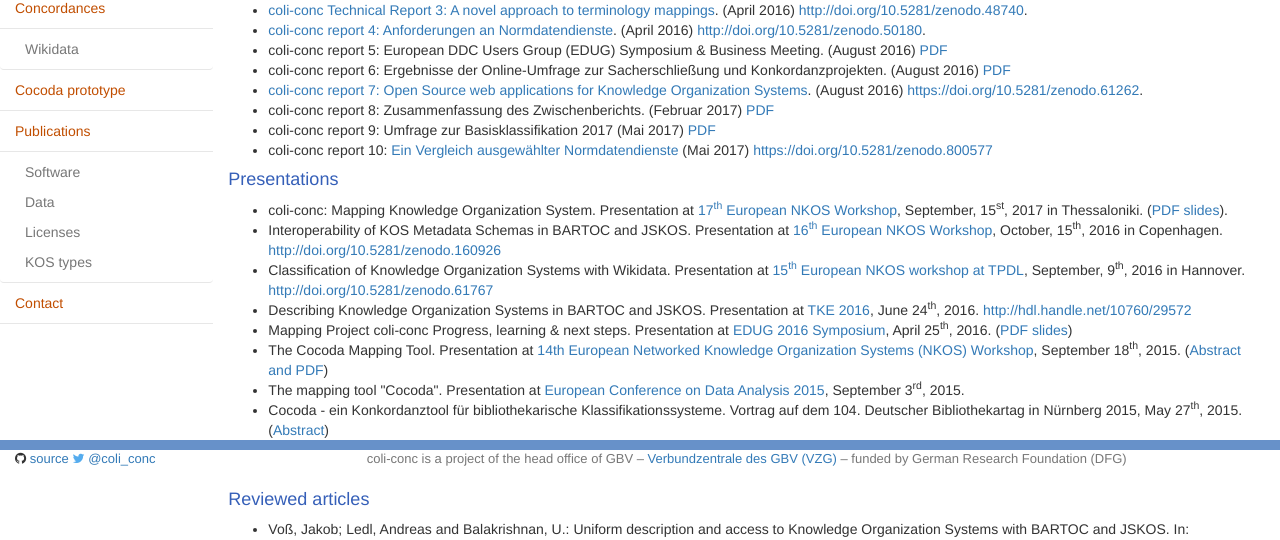
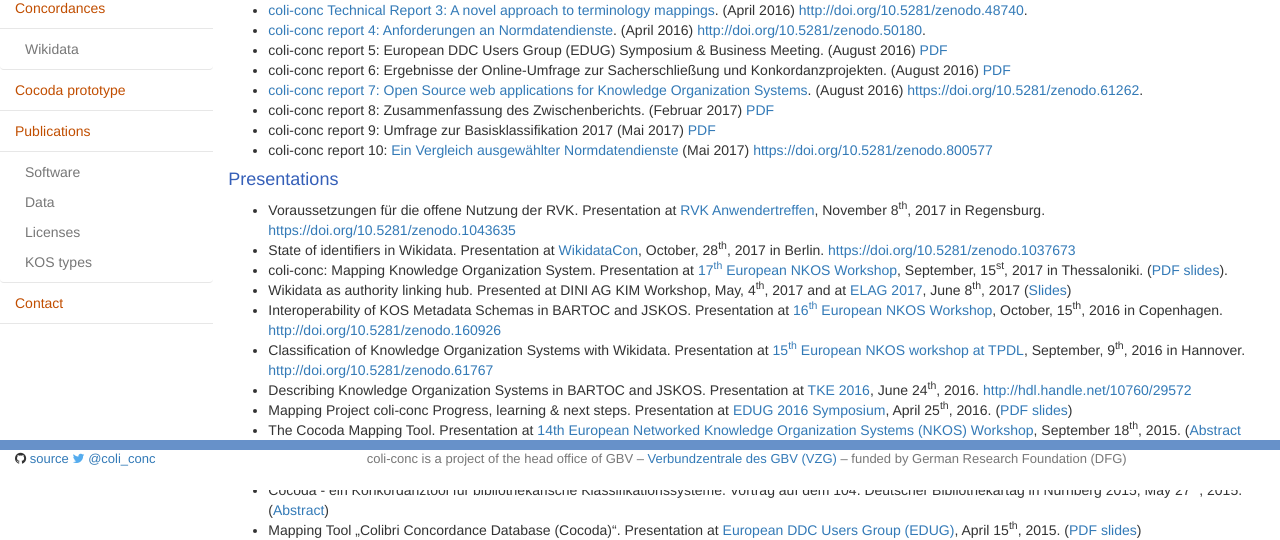
Before and after one commit to gbv/coli-conc.gbv.de, a PHP site: page /publications in a window 1280 px wide. Shown: the part 310-850 px from the top of the page. Run offline with PHP 8.4, Linux system fonts and the light colour scheme; data that the repository does not hold is empty; some libraries are stand-ins or nearby versions.

Commit message:
Additional Talks from 2017

```diff
--- a/publications/index.php
+++ b/publications/index.php
@@ -74,11 +74,28 @@ include "$BASE/header.php";
 <h4>Presentations</h4>
 <ul>
   <li>
+    Voraussetzungen für die offene Nutzung der RVK. Presentation at
+    <a href="https://rvk.uni-regensburg.de/2-uncategorised/156-rvk-anwendertreffen-2017">RVK Anwendertreffen</a>,
+    November 8<sup>th</sup>, 2017 in Regensburg.
+    <a href="https://doi.org/10.5281/zenodo.1043635">https://doi.org/10.5281/zenodo.1043635</a>
+  </li>
+  <li>
+    State of identifiers in Wikidata. Presentation at
+    <a href="https://www.wikidata.org/wiki/Wikidata:WikidataCon_2017">WikidataCon</a>, October, 28<sup>th</sup>, 2017 in Berlin.
+    <a href="https://doi.org/10.5281/zenodo.1037673">https://doi.org/10.5281/zenodo.1037673</a>
+  </li>
+  <li>
       coli-conc: Mapping Knowledge Organization System.
       Presentation at
       <a href="https://at-web1.comp.glam.ac.uk/pages/research/hypermedia/nkos/nkos2017/programme.html">17<sup>th</sup> European NKOS Workshop</a>,
       September, 15<sup>st</sup>, 2017 in Thessaloniki.
       (<a href="https://at-web1.comp.glam.ac.uk/pages/research/hypermedia/nkos/nkos2017/content/akter.pdf">PDF slides</a>).
+  </li>
+  <li>
+   Wikidata as authority linking hub. Presented at
+   DINI AG KIM Workshop, May, 4<sup>th</sup>, 2017
+   and at <a href="http://elag2017.org/">ELAG 2017</a>, June 8<sup>th</sup>, 2017
+   (<a href="https://de.slideshare.net/jneubert/wikidata-as-authority-linking-hub">Slides</a>)
   </li>
   <li>
       Interoperability of KOS Metadata Schemas in BARTOC and JSKOS.
```
